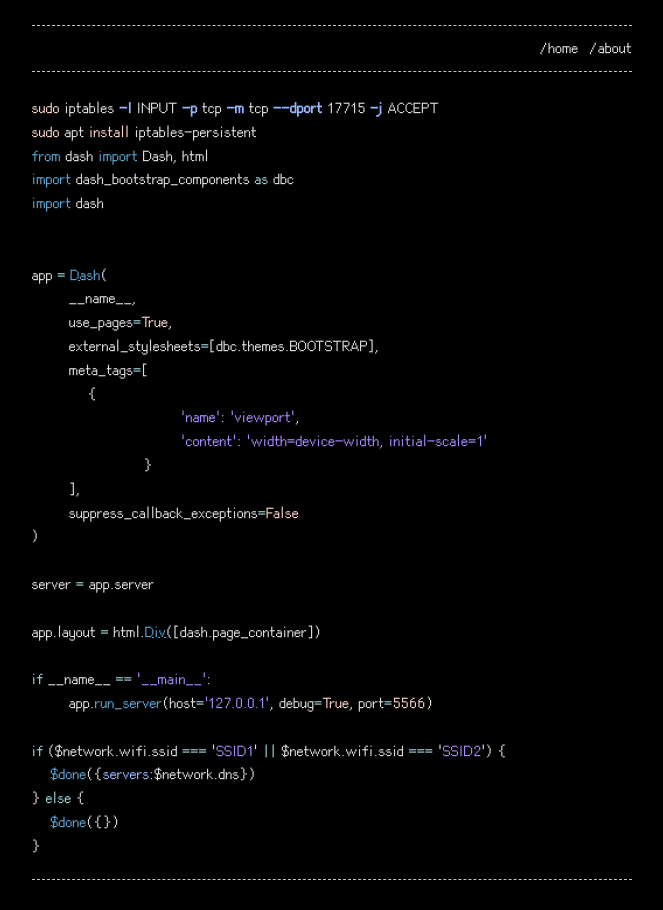
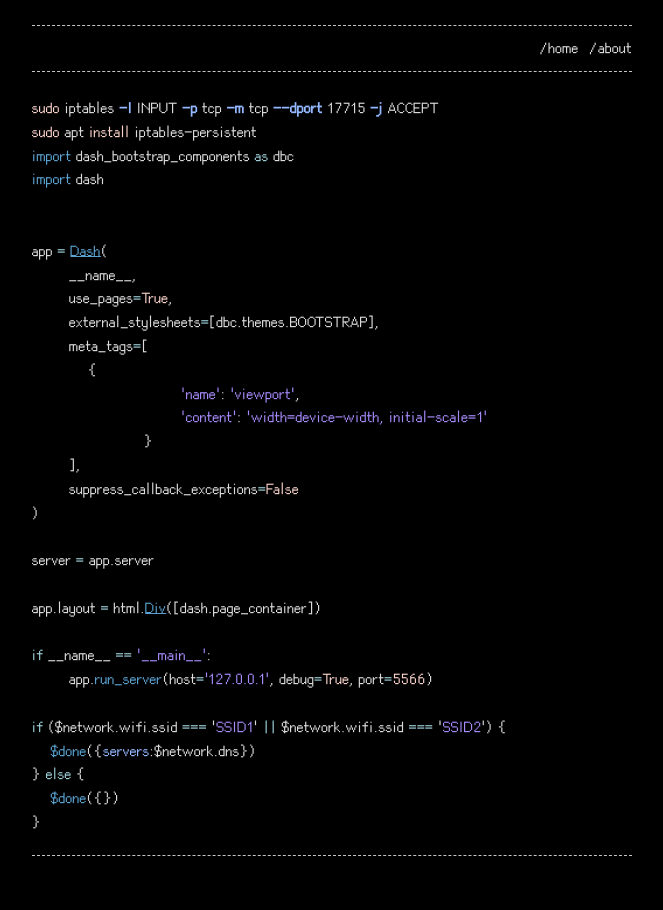
Before and after one commit to morningdip/home, a Jekyll site: the page built from _posts/2022-07-29-wfh.md, in a window 1280 px wide. Shown: the whole page, without its empty margins (308-971 px from the left). Built offline with Jekyll 4.4.1, drawn with Linux system fonts in a browser that asks for light colours.

Commit message:
Update 2022-07-29-wfh.md

````diff
--- a/_posts/2022-07-29-wfh.md
+++ b/_posts/2022-07-29-wfh.md
@@ -11,7 +11,6 @@ sudo apt install iptables-persistent
 ```
 
 ```python
-from dash import Dash, html
 import dash_bootstrap_components as dbc
 import dash
 
````
